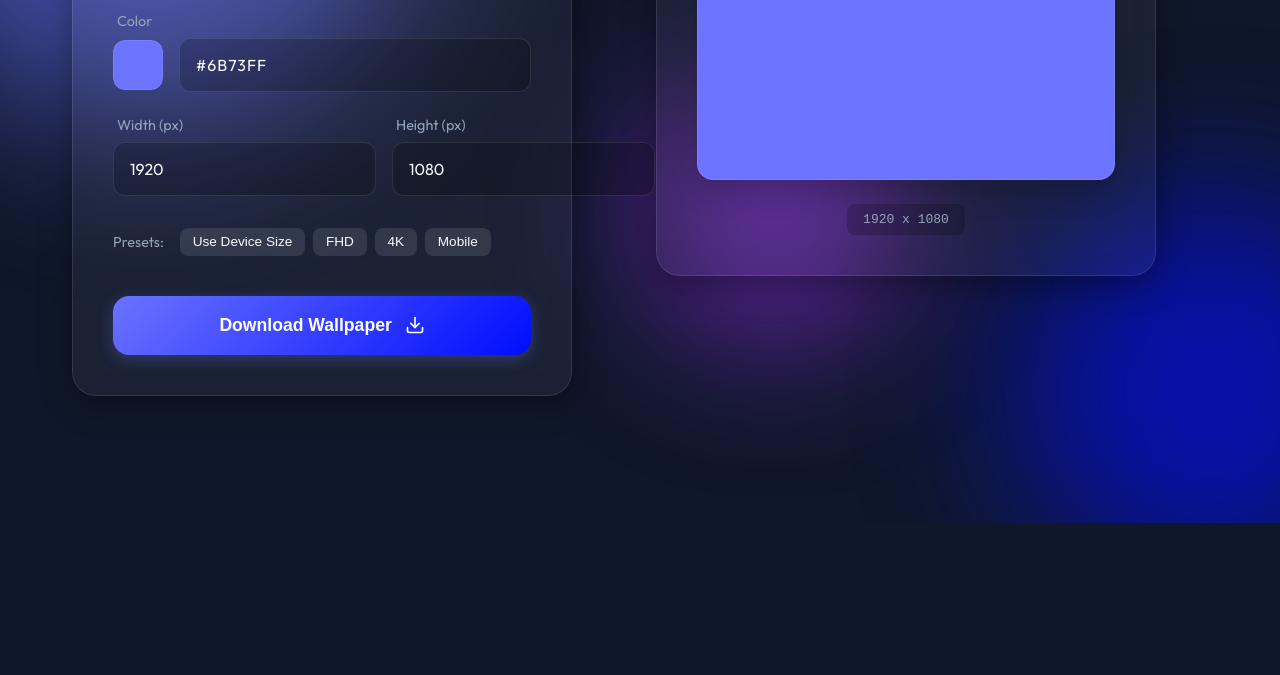
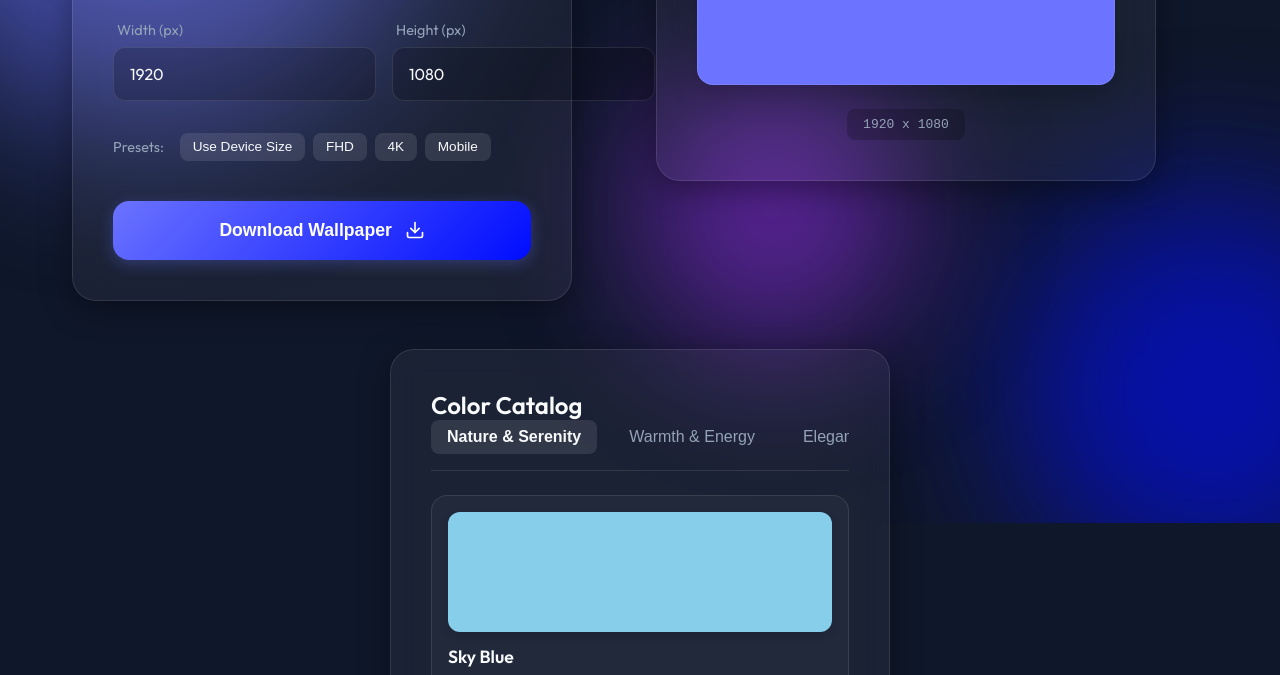
Before and after one commit to toshinarin/chroma-wallpaper, a plain HTML site: page index.html in a window 1280 px wide. Shown: the part 277-952 px from the top of the page. Before the commit the page ends 800 px from the top, so only its background shows below. Drawn offline with Linux system fonts and the light colour scheme.

Commit message:
Add color catelog

```diff
--- /dev/null
+++ b/colors.json
@@ -0,0 +1,252 @@
+{
+  "structure": {
+    "categories": [
+      {
+        "id": "nature_serenity",
+        "colors": [
+          { "id": "sky_blue", "hex": "#87CEEB" },
+          { "id": "midnight_blue", "hex": "#191970" },
+          { "id": "emerald_green", "hex": "#50C878" },
+          { "id": "sage_green", "hex": "#9DC183" },
+          { "id": "teal", "hex": "#008080" }
+        ]
+      },
+      {
+        "id": "warmth_energy",
+        "colors": [
+          { "id": "coral", "hex": "#FF7F50" },
+          { "id": "sunset_orange", "hex": "#FD5E53" },
+          { "id": "cherry_blossom", "hex": "#FFB7C5" },
+          { "id": "mustard", "hex": "#FFDB58" },
+          { "id": "terracotta", "hex": "#E2725B" }
+        ]
+      },
+      {
+        "id": "elegance_mystery",
+        "colors": [
+          { "id": "royal_purple", "hex": "#7851A9" },
+          { "id": "lavender", "hex": "#E6E6FA" },
+          { "id": "champagne", "hex": "#F7E7CE" },
+          { "id": "crimson", "hex": "#DC143C" },
+          { "id": "indigo", "hex": "#4B0082" }
+        ]
+      },
+      {
+        "id": "modern_nuance",
+        "colors": [
+          { "id": "charcoal_gray", "hex": "#36454F" },
+          { "id": "robin_egg_blue", "hex": "#0ABAB5" },
+          { "id": "sand_beige", "hex": "#F5F5DC" },
+          { "id": "slate_blue", "hex": "#6A5ACD" },
+          { "id": "peach_fuzz", "hex": "#FFBE98" }
+        ]
+      }
+    ]
+  },
+  "content": {
+    "ja": {
+      "categories": {
+        "nature_serenity": {
+          "name": "自然・癒やし・静寂",
+          "description": "海や空、植物など、生存に不可欠な要素を連想させるため、本能的に好まれる色です。"
+        },
+        "warmth_energy": {
+          "name": "温かみ・幸福感・エネルギー",
+          "description": "太陽や果実、花を連想させ、ポジティブな感情を引き出します。"
+        },
+        "elegance_mystery": {
+          "name": "上品・神秘・高貴",
+          "description": "歴史的に貴重であった色や、非日常を感じさせる色は「美」として認識されやすいです。"
+        },
+        "modern_nuance": {
+          "name": "モダン・洗練・ニュアンス",
+          "description": "現代のデザインで特に好まれる、シンプルでありながら深みのある色です。"
+        }
+      },
+      "colors": {
+        "sky_blue": {
+          "name": "スカイブルー",
+          "reason": "晴れた空の色。開放感と自由を感じさせ、ストレスを軽減する心理効果がある。"
+        },
+        "midnight_blue": {
+          "name": "ミッドナイトブルー",
+          "reason": "真夜中の深い空や海の色。静寂と知性、精神的な落ち着きをもたらす。"
+        },
+        "emerald_green": {
+          "name": "エメラルドグリーン",
+          "reason": "宝石や豊かな森林の色。生命力と再生を象徴し、目に優しくリラックス効果が高い。"
+        },
+        "sage_green": {
+          "name": "セージグリーン",
+          "reason": "乾燥したハーブの色。彩度が低く現代的なインテリアに馴染み、穏やかな安らぎを与える。"
+        },
+        "teal": {
+          "name": "ティール",
+          "reason": "青（冷静）と緑（調和）の中間色。バランスが良く、洗練されたエキゾチックな美しさがある。"
+        },
+        "coral": {
+          "name": "コーラル",
+          "reason": "珊瑚の色。ピンクの優しさとオレンジの元気さを併せ持ち、親しみやすさと多幸感を与える。"
+        },
+        "sunset_orange": {
+          "name": "サンセットオレンジ",
+          "reason": "夕焼けの色。一日の終わりを告げるノスタルジーと、温かい感情を呼び起こす。"
+        },
+        "cherry_blossom": {
+          "name": "サクラピンク",
+          "reason": "桜の花びらの色。儚さと春の訪れを感じさせ、優しい気持ちにさせる。"
+        },
+        "mustard": {
+          "name": "マスタードイエロー",
+          "reason": "落ち着いた黄色。刺激が少なく、レトロで温かみのある豊かさを感じさせる。"
+        },
+        "terracotta": {
+          "name": "テラコッタ",
+          "reason": "素焼きの陶器や大地の色。自然由来の温もりがあり、安定感と安心感を与える。"
+        },
+        "royal_purple": {
+          "name": "ロイヤルパープル",
+          "reason": "王族の色。高貴さ、神秘性、芸術的な感性を刺激する。"
+        },
+        "lavender": {
+          "name": "ラベンダー",
+          "reason": "紫の気品と白の清潔感を合わせた色。香りを連想させ、優雅なリラックス空間を演出する。"
+        },
+        "champagne": {
+          "name": "シャンパンゴールド",
+          "reason": "祝杯のシャンパンのような淡い金色。派手すぎない輝きが、上品な高級感を演出する。"
+        },
+        "crimson": {
+          "name": "クリムゾン",
+          "reason": "深紅。純粋な赤よりも深みがあり、情熱的でありながら大人びたドラマチックな印象を与える。"
+        },
+        "indigo": {
+          "name": "インディゴ",
+          "reason": "藍色。夜明け前の空の色でもあり、深い精神性と集中力を高める美しさがある。"
+        },
+        "charcoal_gray": {
+          "name": "チャコールグレー",
+          "reason": "黒ほど強すぎず、知的で洗練された印象。他のどの色とも調和する。"
+        },
+        "robin_egg_blue": {
+          "name": "ティファニーブルー",
+          "reason": "コマドリの卵の色。贈り物や特別な日のワクワク感を想起させる。"
+        },
+        "sand_beige": {
+          "name": "サンドベージュ",
+          "reason": "砂浜の色。漂白された白よりも目に優しく、ナチュラルでオーガニックな清潔感がある。"
+        },
+        "slate_blue": {
+          "name": "スレートブルー",
+          "reason": "灰色がかった青紫。都会的でクールな印象がありつつ、哀愁を含んだ大人っぽい美しさがある。"
+        },
+        "peach_fuzz": {
+          "name": "ピーチファズ",
+          "reason": "桃の産毛のような淡いオレンジピンク。人と人とのつながりや、柔らかさを感じさせる。"
+        }
+      }
+    },
+    "en": {
+      "categories": {
+        "nature_serenity": {
+          "name": "Nature & Serenity",
+          "description": "Colors associated with essential elements like the sea, sky, and plants, instinctively preferred for their calming effect."
+        },
+        "warmth_energy": {
+          "name": "Warmth & Energy",
+          "description": "Colors reminding of the sun, fruits, and flowers, eliciting positive emotions."
+        },
+        "elegance_mystery": {
+          "name": "Elegance & Mystery",
+          "description": "Colors that were historically rare or evoke the extraordinary are often perceived as beautiful."
+        },
+        "modern_nuance": {
+          "name": "Modern & Nuance",
+          "description": "Simple yet deep colors that are particularly preferred in modern design."
+        }
+      },
+      "colors": {
+        "sky_blue": {
+          "name": "Sky Blue",
+          "reason": "The color of a clear sky. It evokes a sense of openness and freedom, helping to reduce stress."
+        },
+        "midnight_blue": {
+          "name": "Midnight Blue",
+          "reason": "The color of the deep night sky or sea. It brings silence, intelligence, and mental calm."
+        },
+        "emerald_green": {
+          "name": "Emerald Green",
+          "reason": "The color of gemstones and rich forests. Symbolizing vitality and rebirth, it is gentle on the eyes and highly relaxing."
+        },
+        "sage_green": {
+          "name": "Sage Green",
+          "reason": "The color of dried herbs. Its low saturation fits well with modern interiors, providing gentle peace."
+        },
+        "teal": {
+          "name": "Teal",
+          "reason": "An intermediate color between blue (calm) and green (harmony). It possesses a balanced, sophisticated, and exotic beauty."
+        },
+        "coral": {
+          "name": "Coral",
+          "reason": "The color of coral. Combining the gentleness of pink and the energy of orange, it imparts friendliness and euphoria."
+        },
+        "sunset_orange": {
+          "name": "Sunset Orange",
+          "reason": "The color of the sunset. It evokes nostalgia for the end of the day and warm emotions."
+        },
+        "cherry_blossom": {
+          "name": "Cherry Blossom",
+          "reason": "The color of cherry blossom petals. It suggests ephemerality and the arrival of spring, creating a gentle feeling."
+        },
+        "mustard": {
+          "name": "Mustard",
+          "reason": "A muted yellow. Less stimulating than bright yellow, it offers a retro warmth and a sense of richness."
+        },
+        "terracotta": {
+          "name": "Terracotta",
+          "reason": "The color of unglazed pottery or earth. It has a natural warmth, providing stability and a sense of security."
+        },
+        "royal_purple": {
+          "name": "Royal Purple",
+          "reason": "The color associated with royalty. It stimulates nobility, mystery, and artistic sensibility."
+        },
+        "lavender": {
+          "name": "Lavender",
+          "reason": "Combines the elegance of purple with the cleanliness of white. Associated with scent, it creates a graceful relaxing space."
+        },
+        "champagne": {
+          "name": "Champagne",
+          "reason": "Pale gold like celebratory champagne. Its subtle shine creates an elegant sense of luxury."
+        },
+        "crimson": {
+          "name": "Crimson",
+          "reason": "Deep red. Deeper than pure red, it gives a passionate yet mature and dramatic impression."
+        },
+        "indigo": {
+          "name": "Indigo",
+          "reason": "Indigo. The color of the pre-dawn sky, it enhances deep spirituality and concentration."
+        },
+        "charcoal_gray": {
+          "name": "Charcoal Gray",
+          "reason": "Not as strong as black, giving an intellectual and sophisticated impression. It harmonizes with any other color."
+        },
+        "robin_egg_blue": {
+          "name": "Robin Egg Blue",
+          "reason": "The color of a robin's egg. It evokes the excitement of gifts and special occasions."
+        },
+        "sand_beige": {
+          "name": "Sand Beige",
+          "reason": "The color of a sandy beach. Gentler on the eyes than bleached white, it offers a natural, organic cleanliness."
+        },
+        "slate_blue": {
+          "name": "Slate Blue",
+          "reason": "Grayish blue-purple. It gives an urban and cool impression, with a mature beauty containing a touch of melancholy."
+        },
+        "peach_fuzz": {
+          "name": "Peach Fuzz",
+          "reason": "Pale orange-pink like peach fuzz. It evokes human connection and a sense of softness."
+        }
+      }
+    }
+  }
+}
--- a/index.html
+++ b/index.html
@@ -81,6 +81,17 @@
                 </div>
             </div>
         </div>
+
+        <div class="glass-card catalog-card">
+            <h2>Color Catalog</h2>
+            <div class="tabs" id="categoryTabs">
+                <!-- Tabs will be injected here -->
+            </div>
+            <div class="catalog-grid" id="catalogGrid">
+                <!-- Color cards will be injected here -->
+                <div class="loading-spinner">Loading colors...</div>
+            </div>
+        </div>
     </main>
 
     <script src="script.js"></script>
--- a/script.js
+++ b/script.js
@@ -117,4 +117,74 @@ document.addEventListener('DOMContentLoaded', () => {
         link.href = canvas.toDataURL('image/png');
         link.click();
     }
+    // Color Catalog Logic
+    const categoryTabs = document.getElementById('categoryTabs');
+    const catalogGrid = document.getElementById('catalogGrid');
+
+    // Determine language (default to en, switch to ja if browser is ja)
+    const lang = navigator.language.startsWith('ja') ? 'ja' : 'en';
+
+    fetch('colors.json')
+        .then(response => response.json())
+        .then(data => {
+            initCatalog(data);
+        })
+        .catch(err => {
+            catalogGrid.innerHTML = '<div class="loading-spinner">Failed to load colors.</div>';
+            console.error('Error loading colors:', err);
+        });
+
+    function initCatalog(data) {
+        const structure = data.structure;
+        const content = data.content[lang];
+        let activeCategory = structure.categories[0].id;
+
+        // Render Tabs
+        renderTabs(structure.categories, content.categories, activeCategory);
+        renderCards(structure.categories, content.colors, activeCategory);
+
+        // Tab Switching Logic
+        window.switchCategory = (categoryId) => {
+            activeCategory = categoryId;
+            renderTabs(structure.categories, content.categories, activeCategory);
+            renderCards(structure.categories, content.colors, activeCategory);
+        };
+    }
+
+    function renderTabs(categories, contentCategories, activeId) {
+        categoryTabs.innerHTML = categories.map(cat => {
+            const info = contentCategories[cat.id];
+            const isActive = cat.id === activeId ? 'active' : '';
+            return `<button class="tab-btn ${isActive}" onclick="switchCategory('${cat.id}')">${info.name}</button>`;
+        }).join('');
+    }
+
+    function renderCards(categories, contentColors, activeId) {
+        const category = categories.find(c => c.id === activeId);
+        if (!category) return;
+
+        catalogGrid.innerHTML = category.colors.map(color => {
+            const info = contentColors[color.id];
+            return `
+                <div class="color-card" onclick="selectColor('${color.hex}')">
+                    <div class="card-swatch" style="background-color: ${color.hex}"></div>
+                    <div class="card-content">
+                        <h3>${info.name}</h3>
+                        <p>${info.reason}</p>
+                    </div>
+                </div>
+            `;
+        }).join('');
+    }
+
+    // Global selector function
+    window.selectColor = (hex) => {
+        state.color = hex;
+        colorPicker.value = hex;
+        colorHex.value = hex;
+        updatePreview();
+
+        // Scroll to top smoothly
+        window.scrollTo({ top: 0, behavior: 'smooth' });
+    };
 });
--- a/style.css
+++ b/style.css
@@ -76,9 +76,19 @@ body {
 }
 
 @keyframes float {
-    0%, 100% { transform: translate(0, 0) scale(1); }
-    33% { transform: translate(30px, -50px) scale(1.1); }
-    66% { transform: translate(-20px, 20px) scale(0.9); }
+
+    0%,
+    100% {
+        transform: translate(0, 0) scale(1);
+    }
+
+    33% {
+        transform: translate(30px, -50px) scale(1.1);
+    }
+
+    66% {
+        transform: translate(-20px, 20px) scale(0.9);
+    }
 }
 
 .container {
@@ -288,7 +298,7 @@ input[type="color"]::-webkit-color-swatch {
     aspect-ratio: 16/9;
     background-color: #6B73FF;
     border-radius: 16px;
-    box-shadow: 0 10px 30px rgba(0,0,0,0.2);
+    box-shadow: 0 10px 30px rgba(0, 0, 0, 0.2);
     transition: background-color 0.3s ease;
     border: 1px solid var(--glass-border);
 }
@@ -297,7 +307,7 @@ input[type="color"]::-webkit-color-swatch {
     margin-top: 1.5rem;
     color: var(--text-muted);
     font-family: monospace;
-    background: rgba(0,0,0,0.2);
+    background: rgba(0, 0, 0, 0.2);
     padding: 0.5rem 1rem;
     border-radius: 8px;
 }
@@ -313,3 +323,91 @@ input[type="color"]::-webkit-color-swatch {
         max-width: none;
     }
 }
+
+/* Catalog Styles */
+.catalog-card {
+    width: 100%;
+    margin-top: 1rem;
+    flex-basis: 100%;
+}
+
+.tabs {
+    display: flex;
+    gap: 1rem;
+    overflow-x: auto;
+    padding-bottom: 1rem;
+    margin-bottom: 1.5rem;
+    border-bottom: 1px solid var(--glass-border);
+}
+
+.tab-btn {
+    background: none;
+    border: none;
+    color: var(--text-muted);
+    font-size: 1rem;
+    padding: 0.5rem 1rem;
+    cursor: pointer;
+    white-space: nowrap;
+    border-radius: 8px;
+    transition: all 0.2s;
+}
+
+.tab-btn:hover {
+    color: var(--text-light);
+    background: rgba(255, 255, 255, 0.05);
+}
+
+.tab-btn.active {
+    color: var(--text-light);
+    background: rgba(255, 255, 255, 0.1);
+    font-weight: 600;
+}
+
+.catalog-grid {
+    display: grid;
+    grid-template-columns: repeat(auto-fill, minmax(280px, 1fr));
+    gap: 1.5rem;
+}
+
+.color-card {
+    background: rgba(255, 255, 255, 0.03);
+    border: 1px solid var(--glass-border);
+    border-radius: 16px;
+    padding: 1rem;
+    cursor: pointer;
+    transition: transform 0.2s, background 0.2s;
+    display: flex;
+    flex-direction: column;
+    gap: 0.8rem;
+}
+
+.color-card:hover {
+    transform: translateY(-3px);
+    background: rgba(255, 255, 255, 0.08);
+}
+
+.card-swatch {
+    width: 100%;
+    height: 120px;
+    border-radius: 12px;
+    box-shadow: 0 4px 10px rgba(0, 0, 0, 0.1);
+}
+
+.card-content h3 {
+    font-size: 1.1rem;
+    margin-bottom: 0.4rem;
+    color: var(--text-light);
+}
+
+.card-content p {
+    font-size: 0.9rem;
+    color: var(--text-muted);
+    line-height: 1.4;
+}
+
+.loading-spinner {
+    text-align: center;
+    color: var(--text-muted);
+    padding: 2rem;
+    grid-column: 1 / -1;
+}
```
Also changed, not shown: 1 other file.
